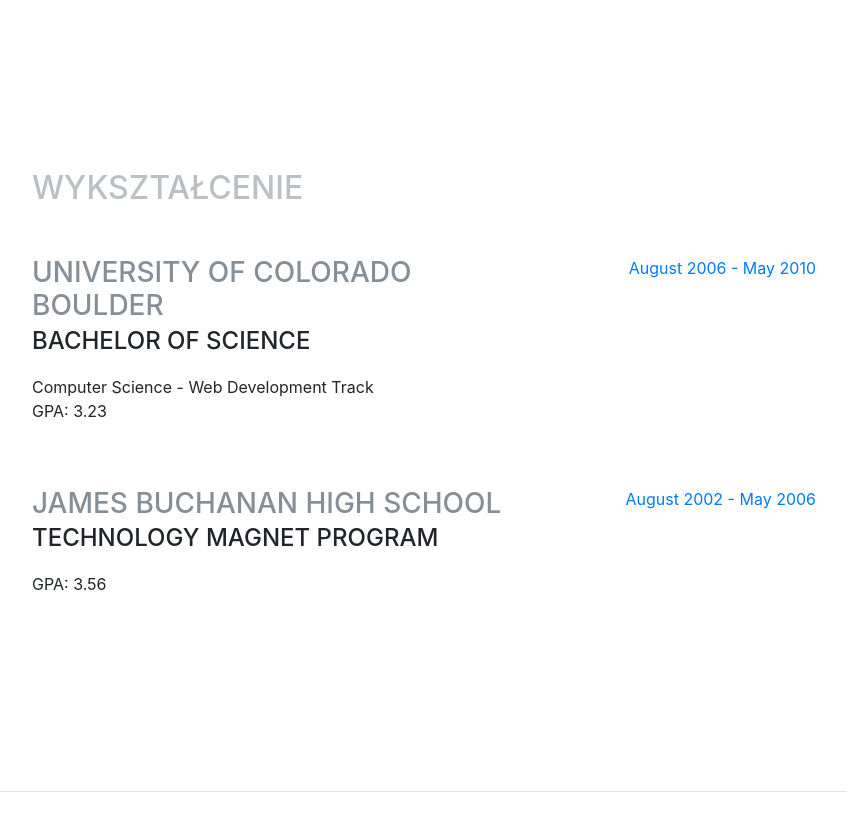
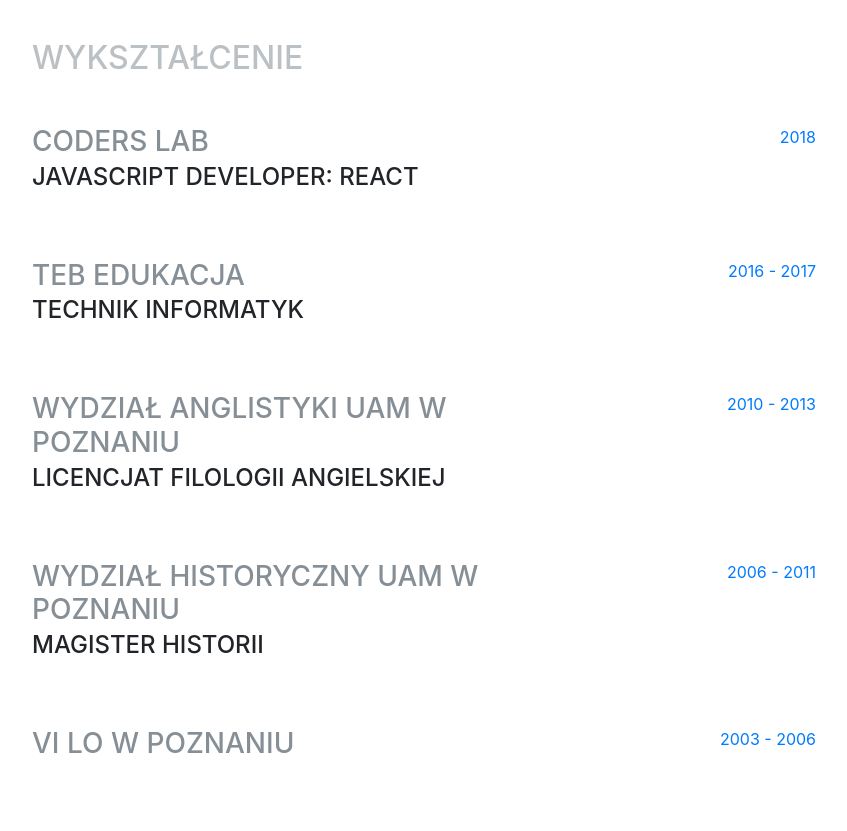
Before and after one commit to tyrmand/resume, a website with bundled scripts: page index.html in a window 1280 px wide. Shown: the part 2000-2831 px from the top of the page, without its empty margins (416-1263 px from the left). Built offline with nearby package versions, Linux system fonts and the light colour scheme; a web font is replaced by a local one.

Commit message:
Updates the Education section

```diff
--- a/index.html
+++ b/index.html
@@ -32,7 +32,8 @@
         <img class="img-fluid img-profile rounded mx-auto mb-2" src="img/personimage2.jpg" alt="">
       </span>
     </a>
-      <button class="navbar-toggler" type="button" data-toggle="collapse" data-target="#navbarSupportedContent" aria-controls="navbarSupportedContent" aria-expanded="false" aria-label="Toggle navigation">
+    <button class="navbar-toggler" type="button" data-toggle="collapse" data-target="#navbarSupportedContent" aria-controls="navbarSupportedContent"
+      aria-expanded="false" aria-label="Toggle navigation">
       <span class="navbar-toggler-icon"></span>
     </button>
     <div class="collapse navbar-collapse" id="navbarSupportedContent">
@@ -66,7 +67,9 @@
         <div class="subheading mb-5">Poznań · 514 059 502 ·
           <a href="mailto:name@email.com">michalsurmacz1@gmail.com</a>
         </div>
-          <p class="lead mb-5">Świeżo upieczony absolwent frontendowego bootcampu. Umysł humanistyczny z zacięciem informatycznym. Szukam pracy, która będzie wyzwaniem, pozwoli mi się rozwijać w wybranym przeze mnie kierunku i da mi okazję do nauczenia się nowych rzeczy. Chciałbym tworzyć wartościowe produkty i uczestniczyć w ambitnych projektach z fajnymi ludźmi.</p>
+        <p class="lead mb-5">Świeżo upieczony absolwent frontendowego bootcampu. Umysł humanistyczny z zacięciem informatycznym. Szukam pracy,
+          która będzie wyzwaniem, pozwoli mi się rozwijać w wybranym przeze mnie kierunku i da mi okazję do nauczenia się
+          nowych rzeczy. Chciałbym tworzyć wartościowe produkty i uczestniczyć w ambitnych projektach z fajnymi ludźmi.</p>
         <div class="social-icons">
           <a href="#">
             <i class="fab fa-linkedin-in"></i>
@@ -88,7 +91,9 @@
           <div class="resume-content mr-auto">
             <h3 class="mb-0">Senior Web Developer</h3>
             <div class="subheading mb-3">Intelitec Solutions</div>
-              <p>Bring to the table win-win survival strategies to ensure proactive domination. At the end of the day, going forward, a new normal that has evolved from generation X is on the runway heading towards a streamlined cloud solution. User generated content in real-time will have multiple touchpoints for offshoring.</p>
+            <p>Bring to the table win-win survival strategies to ensure proactive domination. At the end of the day, going forward,
+              a new normal that has evolved from generation X is on the runway heading towards a streamlined cloud solution.
+              User generated content in real-time will have multiple touchpoints for offshoring.</p>
           </div>
           <div class="resume-date text-md-right">
             <span class="text-primary">March 2013 - Present</span>
@@ -99,7 +104,9 @@
           <div class="resume-content mr-auto">
             <h3 class="mb-0">Web Developer</h3>
             <div class="subheading mb-3">Intelitec Solutions</div>
-              <p>Capitalize on low hanging fruit to identify a ballpark value added activity to beta test. Override the digital divide with additional clickthroughs from DevOps. Nanotechnology immersion along the information highway will close the loop on focusing solely on the bottom line.</p>
+            <p>Capitalize on low hanging fruit to identify a ballpark value added activity to beta test. Override the digital
+              divide with additional clickthroughs from DevOps. Nanotechnology immersion along the information highway will
+              close the loop on focusing solely on the bottom line.</p>
           </div>
           <div class="resume-date text-md-right">
             <span class="text-primary">December 2011 - March 2013</span>
@@ -110,7 +117,9 @@
           <div class="resume-content mr-auto">
             <h3 class="mb-0">Junior Web Designer</h3>
             <div class="subheading mb-3">Shout! Media Productions</div>
-              <p>Podcasting operational change management inside of workflows to establish a framework. Taking seamless key performance indicators offline to maximise the long tail. Keeping your eye on the ball while performing a deep dive on the start-up mentality to derive convergence on cross-platform integration.</p>
+            <p>Podcasting operational change management inside of workflows to establish a framework. Taking seamless key performance
+              indicators offline to maximise the long tail. Keeping your eye on the ball while performing a deep dive on
+              the start-up mentality to derive convergence on cross-platform integration.</p>
           </div>
           <div class="resume-date text-md-right">
             <span class="text-primary">July 2010 - December 2011</span>
@@ -121,7 +130,8 @@
           <div class="resume-content mr-auto">
             <h3 class="mb-0">Web Design Intern</h3>
             <div class="subheading mb-3">Shout! Media Productions</div>
-              <p>Collaboratively administrate empowered markets via plug-and-play networks. Dynamically procrastinate B2C users after installed base benefits. Dramatically visualize customer directed convergence without revolutionary ROI.</p>
+            <p>Collaboratively administrate empowered markets via plug-and-play networks. Dynamically procrastinate B2C users
+              after installed base benefits. Dramatically visualize customer directed convergence without revolutionary ROI.</p>
           </div>
           <div class="resume-date text-md-right">
             <span class="text-primary">September 2008 - June 2010</span>
@@ -140,24 +150,49 @@
 
         <div class="resume-item d-flex flex-column flex-md-row mb-5">
           <div class="resume-content mr-auto">
-              <h3 class="mb-0">University of Colorado Boulder</h3>
-              <div class="subheading mb-3">Bachelor of Science</div>
-              <div>Computer Science - Web Development Track</div>
-              <p>GPA: 3.23</p>
+            <h3 class="mb-0">Coders Lab</h3>
+            <div class="subheading mb-3">JavaScript Developer: React</div>
           </div>
           <div class="resume-date text-md-right">
-              <span class="text-primary">August 2006 - May 2010</span>
+            <span class="text-primary">2018</span>
+          </div>
+        </div>
+        <div class="resume-item d-flex flex-column flex-md-row mb-5">
+          <div class="resume-content mr-auto">
+            <h3 class="mb-0">TEB Edukacja</h3>
+            <div class="subheading mb-3">Technik informatyk</div>
+          </div>
+          <div class="resume-date text-md-right">
+            <span class="text-primary">2016 - 2017</span>
           </div>
         </div>
 
-          <div class="resume-item d-flex flex-column flex-md-row">
+        <div class="resume-item d-flex flex-column flex-md-row mb-5">
           <div class="resume-content mr-auto">
-              <h3 class="mb-0">James Buchanan High School</h3>
-              <div class="subheading mb-3">Technology Magnet Program</div>
-              <p>GPA: 3.56</p>
+            <h3 class="mb-0">Wydział Anglistyki UAM w Poznaniu</h3>
+            <div class="subheading mb-3">Licencjat filologii angielskiej</div>
           </div>
           <div class="resume-date text-md-right">
-              <span class="text-primary">August 2002 - May 2006</span>
+            <span class="text-primary">2010 - 2013</span>
+          </div>
+        </div>
+
+        <div class="resume-item d-flex flex-column flex-md-row mb-5">
+          <div class="resume-content mr-auto">
+            <h3 class="mb-0">Wydział Historyczny UAM w Poznaniu</h3>
+            <div class="subheading mb-3">Magister historii</div>
+          </div>
+          <div class="resume-date text-md-right">
+            <span class="text-primary">2006 - 2011</span>
+          </div>
+        </div>
+
+        <div class="resume-item d-flex flex-column flex-md-row mb-5">
+          <div class="resume-content mr-auto">
+            <h3 class="mb-0">VI LO w Poznaniu</h3>
+          </div>
+          <div class="resume-date text-md-right">
+            <span class="text-primary">2003 - 2006</span>
           </div>
         </div>
 
@@ -233,10 +268,23 @@
     <section class="resume-section p-3 p-lg-5 d-flex flex-column" id="interests">
       <div class="my-auto">
         <h2 class="mb-5">Zainteresowania</h2>
-          <p>Czas po pracy dzielę pomiędzy wiele zainteresowań. Każdego dnia staram się pogłębiać swoją wiedzę związaną z <b>programowaniem</b>, żeby przyszły pracodawca miał ze mnie jakiś pożytek. Lubię uczyć się <b>języków obcych</b>, jako projekt końcowy na kursie programowania stworzyłem nawet własną aplikację do nauki słówek w czterech językach naraz, bo czasu zawsze jest mało, a chęci do nauki duże.</p>
-          <p>Rodzice wpoili we mnie miłość do słowa pisanego. Kiedyś czytałem <b>książki</b> nałogowo, obecnie dzielnie walczę, by uwzględnić w moim planie dnia chociaż chwilę na zagłębienie się w lekturze. Od zawsze moim ulubionym gatunkiem była <b>fantastyka</b>, zarówno fantasy jak i science fiction, ale żadnej tematyki się nie lękam.</p>
-          <p>Jestem zapalonym miłośnikiem <b>gier planszowych</b>. Lubię spędzać czas w gronie sympatycznych ludzi, pogłówkować, zmieniać na bieżąco strategię, by dostosować się do aktualnej sytuacji. Gry planszowe rozwijają moje umiejętności analityczne, uczą mnie cierpliwości i koncentracji. Pozwalają poznać słodki smak zwycięstwa i gorycz porażki bez wychodzenia z domu.</p>
-          <p class="mb-0">Dłuższy urlop spędzam najchętniej na <b>górskich szlakach</b>, pokonując piekielne przewyższenia. Niestraszne mi strome podejścia ani karkołomne zejścia. Malownicze widoki na trasie z nadwyżką rekompensują mi hektolitry wylanego potu i dokuczliwe zakwasy. Nigdy też nie odmówię raźnego marszu w terenach nizinnych, bo chodzenie to coś więcej niż stawianie nogi za nogą - to akt filozoficzny.</p>
+        <p>Czas po pracy dzielę pomiędzy wiele zainteresowań. Każdego dnia staram się pogłębiać swoją wiedzę związaną z
+          <b>programowaniem</b>, żeby przyszły pracodawca miał ze mnie jakiś pożytek. Lubię uczyć się
+          <b>języków obcych</b>, jako projekt końcowy na kursie programowania stworzyłem nawet własną aplikację do nauki słówek
+          w czterech językach naraz, bo czasu zawsze jest mało, a chęci do nauki duże.</p>
+        <p>Rodzice wpoili we mnie miłość do słowa pisanego. Kiedyś czytałem
+          <b>książki</b> nałogowo, obecnie dzielnie walczę, by uwzględnić w moim planie dnia chociaż chwilę na zagłębienie się
+          w lekturze. Od zawsze moim ulubionym gatunkiem była
+          <b>fantastyka</b>, zarówno fantasy jak i science fiction, ale żadnej tematyki się nie lękam.</p>
+        <p>Jestem zapalonym miłośnikiem
+          <b>gier planszowych</b>. Lubię spędzać czas w gronie sympatycznych ludzi, pogłówkować, zmieniać na bieżąco strategię,
+          by dostosować się do aktualnej sytuacji. Gry planszowe rozwijają moje umiejętności analityczne, uczą mnie cierpliwości
+          i koncentracji. Pozwalają poznać słodki smak zwycięstwa i gorycz porażki bez wychodzenia z domu.</p>
+        <p class="mb-0">Dłuższy urlop spędzam najchętniej na
+          <b>górskich szlakach</b>, pokonując piekielne przewyższenia. Niestraszne mi strome podejścia ani karkołomne zejścia.
+          Malownicze widoki na trasie z nadwyżką rekompensują mi hektolitry wylanego potu i dokuczliwe zakwasy. Nigdy też
+          nie odmówię raźnego marszu w terenach nizinnych, bo chodzenie to coś więcej niż stawianie nogi za nogą - to akt
+          filozoficzny.</p>
       </div>
     </section>
 
```
Lines whose indentation alone changed are shown as unchanged.
